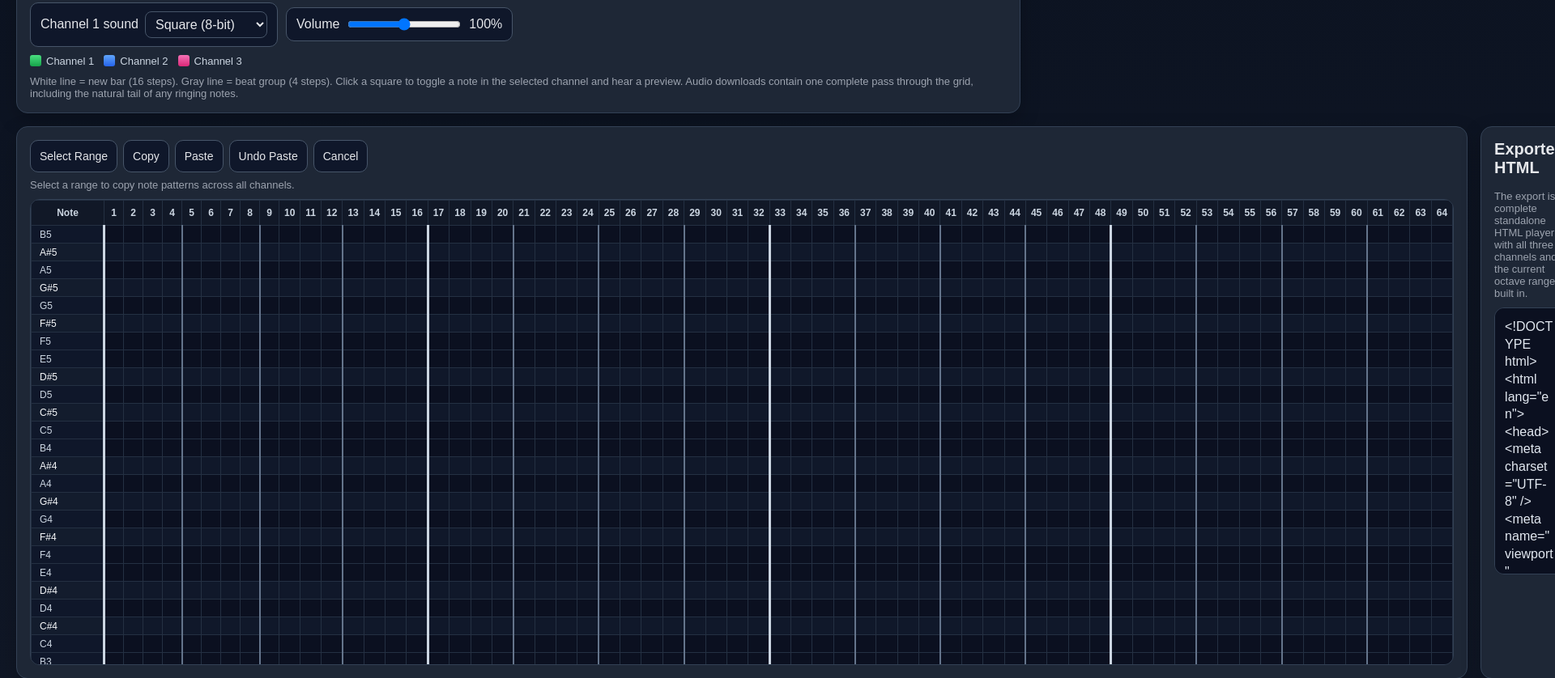
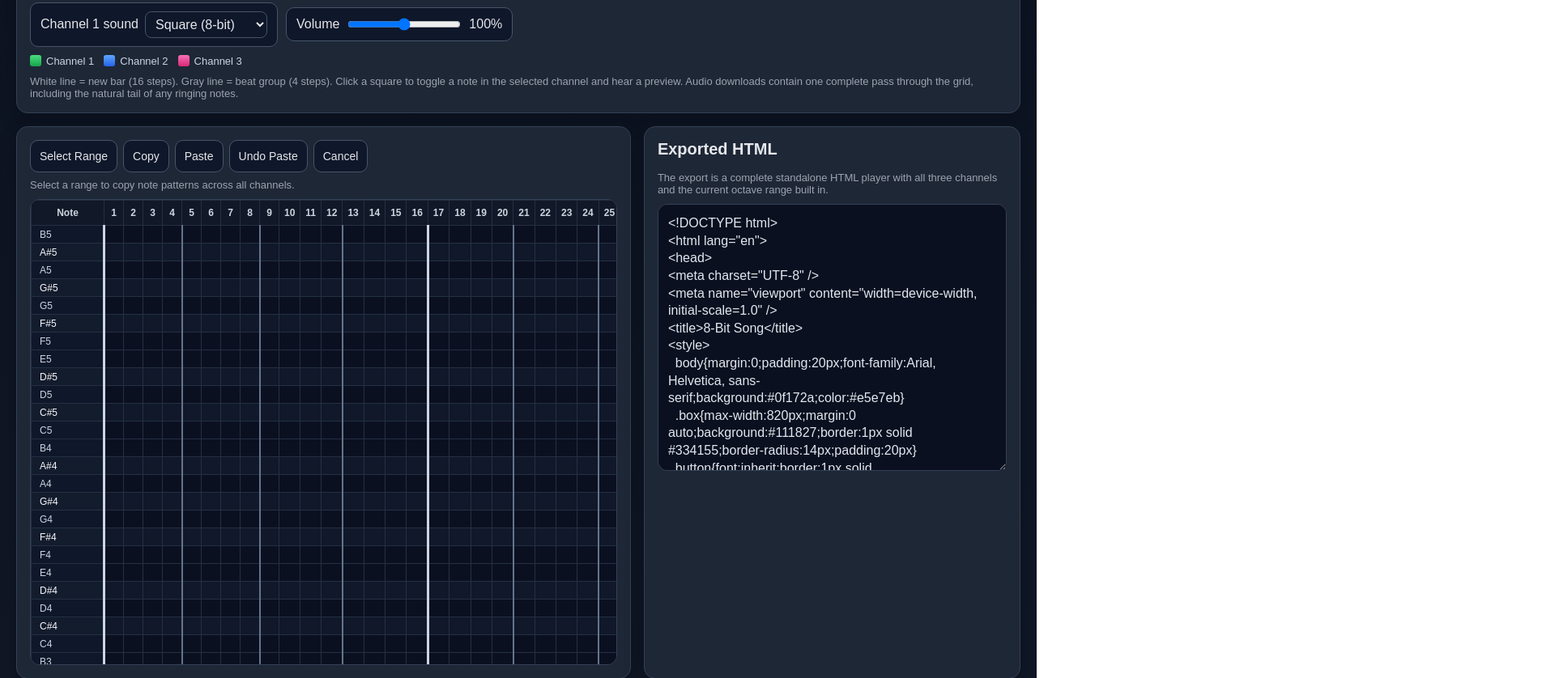
Before and after one commit to chashathaway/Just4Fun, a plain HTML site: page 8bit-music-maker/index.html in a window 1280 px wide. Shown: the part 340-1178 px from the top of the page at 81% size, 1920 px wide, since content can reach past the window. Drawn offline with Linux system fonts and the light colour scheme.

Commit message:
Constrain desktop grid so frozen note column scrolls correctly

```diff
--- a/8bit-music-maker/index.html
+++ b/8bit-music-maker/index.html
@@ -40,7 +40,7 @@
   button.danger{background:#4c0519;border-color:#fb7185}
   label{display:flex;align-items:center;gap:8px;color:var(--text);background:var(--panel2);border:1px solid #475569;padding:10px 12px;border-radius:10px}
   input[type="number"], select{width:98px;background:transparent;color:var(--text);border:none;outline:none}
-  #gridWrap{overflow:auto;border:1px solid var(--line);border-radius:12px;background:#0b1020;max-height:72vh}
+  #gridWrap{min-width:0;max-width:100%;overflow:auto;border:1px solid var(--line);border-radius:12px;background:#0b1020;max-height:72vh}
   table{border-collapse:collapse;min-width:max-content;width:100%}
   th, td{border:1px solid #243042;text-align:center}
   th{position:sticky;top:0;background:#111827;z-index:3;font-size:12px;color:#cbd5e1;padding:8px 6px}
@@ -61,7 +61,8 @@
   td.stepCell.pattern-anchor{box-shadow:inset 0 0 0 3px #facc15}
   .small{color:var(--muted);font-size:13px;margin-top:10px}
   textarea{width:100%;min-height:330px;resize:vertical;background:#0b1020;color:#e2e8f0;border:1px solid var(--line);border-radius:12px;padding:12px;line-height:1.35}
-  .row{display:grid;gap:16px;grid-template-columns:1.55fr .95fr}
+  .row{display:grid;gap:16px;grid-template-columns:minmax(0,1.55fr) minmax(0,.95fr);min-width:0}
+  .row>.panel{min-width:0}
   .chipbar{display:flex;flex-wrap:wrap;gap:8px;margin-top:12px}
   .chip{padding:8px 12px;border-radius:999px;border:1px solid #475569;background:#0f172a;cursor:pointer;user-select:none}
   .chip.active{outline:2px solid #e5e7eb22;border-color:#cbd5e1}
```
